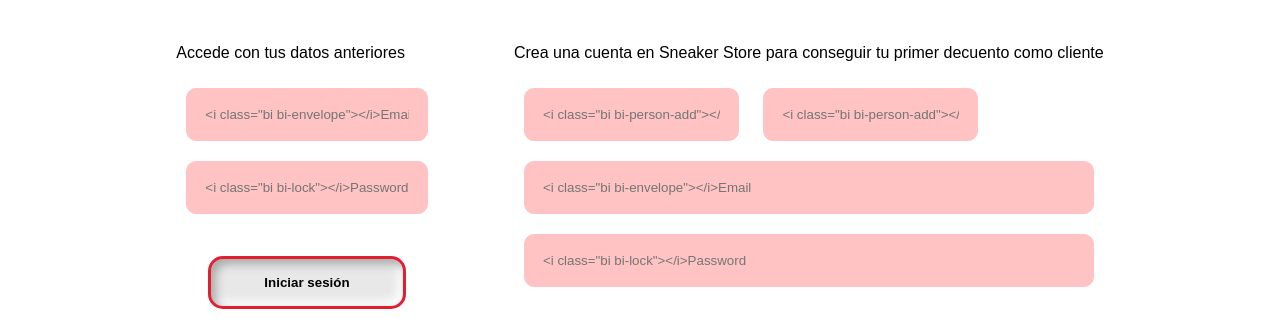
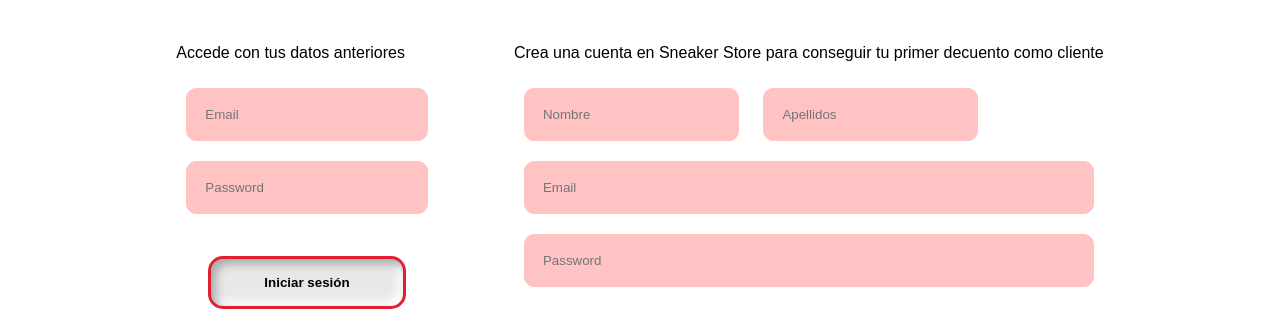
Before and after one commit to Robertoaclu/Proyecto_Ecommerce-API, a website: page public/html/login.html in a window 1280 px wide. Shown: the part 452-778 px from the top of the page. Drawn offline with nearby package versions, Linux system fonts and the light colour scheme.

Commit message:
update files

```diff
--- a/public/html/login.html
+++ b/public/html/login.html
@@ -51,19 +51,19 @@
         <div class="login">
             <h3>Iniciar sesión</h3>
             <p>Accede con tus datos anteriores</p>
-            <input type="email" name="email" id="email" placeholder='<i class="bi bi-envelope"></i>Email'>
-            <input type="password" name="password" id="password" placeholder='<i class="bi bi-lock"></i>Password'>
+            <input type="email" name="email" id="email" placeholder='Email'>
+            <input type="password" name="password" id="password" placeholder='Password'>
             <button class="boton">Iniciar sesión</button>
         </div>
         <div class="registro">
             <h3>Registrate</h3>
             <p>Crea una cuenta en Sneaker Store para conseguir tu primer decuento como cliente</p>
             <div>
-                <input type="text" name="name" id="name" placeholder='<i class="bi bi-person-add"></i>Nombre'>
-                <input type="text" name="surname" id="surname" placeholder='<i class="bi bi-person-add"></i>Apellidos'>
+                <input type="text" name="name" id="newName" placeholder='Nombre'>
+                <input type="text" name="surname" id="newSurname" placeholder='Apellidos'>
             </div>
-            <input type="email" name="email" id="email" placeholder='<i class="bi bi-envelope"></i>Email'>
-            <input type="password" name="password" id="password" placeholder='<i class="bi bi-lock"></i>Password'>
+            <input type="email" name="email" id="newEmail" placeholder='Email'>
+            <input type="password" name="password" id="newPassword" placeholder='Password'>
             <button class="boton">Crear cuenta</button>
         </div>
     </section>
```
Also changed, not shown: app.js (+34 -1 lines), public/js/login.js (+10 -0 lines).
